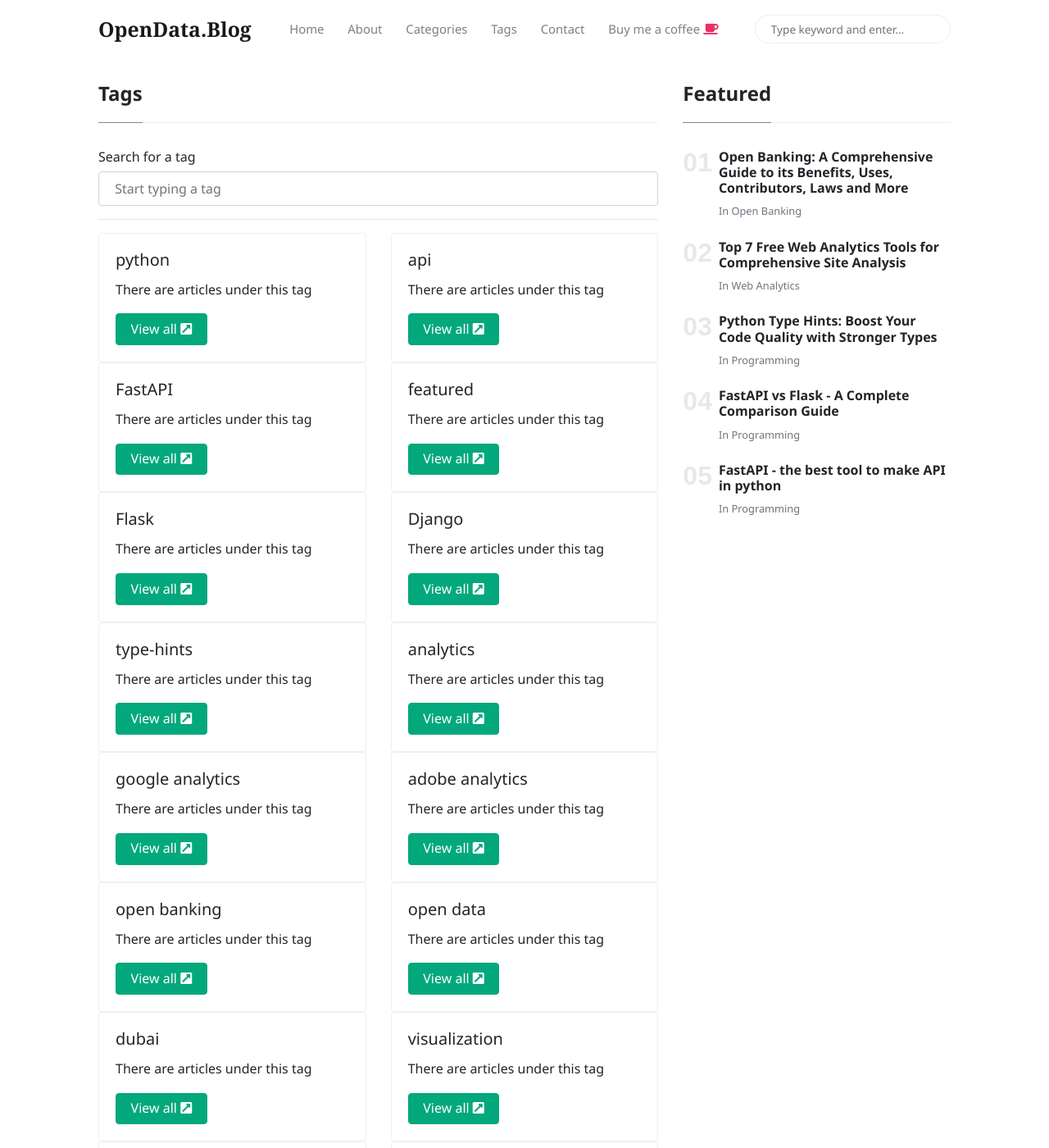
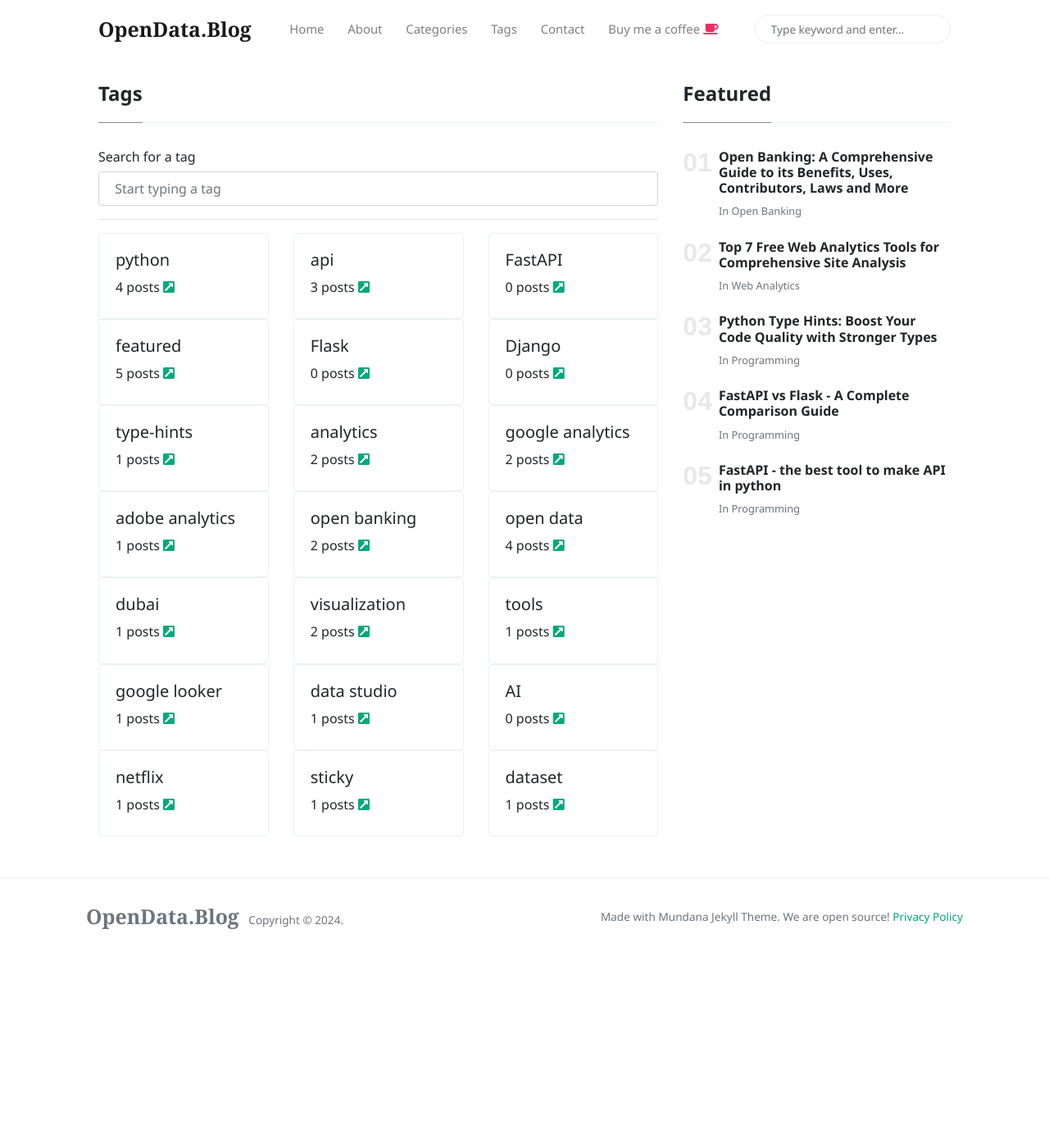
Before and after one commit to victorjohnsonk/victorjohnsonblog.github.io, a Jekyll site: the page built from _pages/tags.html, in a window 1280 px wide and 1400 px high. Shown: the whole window at 82% size. Built offline with Jekyll 4.4.1, drawn with Linux system fonts in a browser that asks for light colours; nearby versions of some CDN libraries; some of the changed text lies outside the part shown.

Commit message:
Update tags.html

```diff
--- a/_pages/tags.html
+++ b/_pages/tags.html
@@ -13,12 +13,12 @@ permalink: "/tags"
 			 <hr>
     <div class="row">
         {% for tag in site.tags %}
-        <div class="col-sm-6 item" id="{{ tag[0] | downcase }}">
+        {% assign tag_name = tag[0] | downcase %}
+        <div class="col-sm-4 item" id="{{ tag[0] | downcase }}">
             <div class="card">
                 <div class="card-body">
                     <h5 class="card-title">{{ tag[0] }}</h5>
-                    <p class="card-text">There are articles under this tag</p>
-                    <a href="{{ site.baseurl }}/tags?id={{ tag[0] | downcase }}" class="btn btn-primary">View all <i class="fas fa-external-link-square-alt"></i></a>
+			<h6>{{ site.tags[tag_name] | size }} posts <a href="{{ site.baseurl }}/tags?id={{ tag[0] | downcase }}"><i class="fas fa-external-link-square-alt"></i></a></h6>
                 </div>
             </div>
         </div>
```
